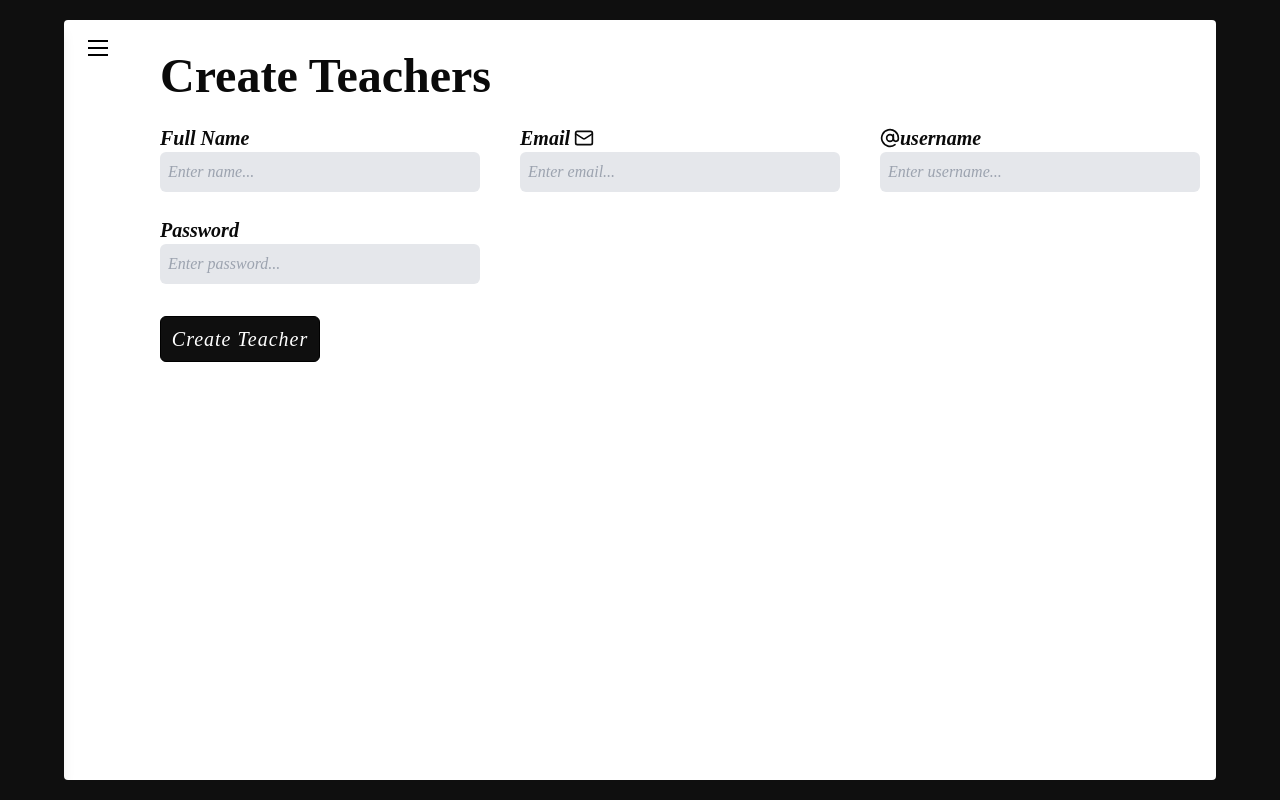
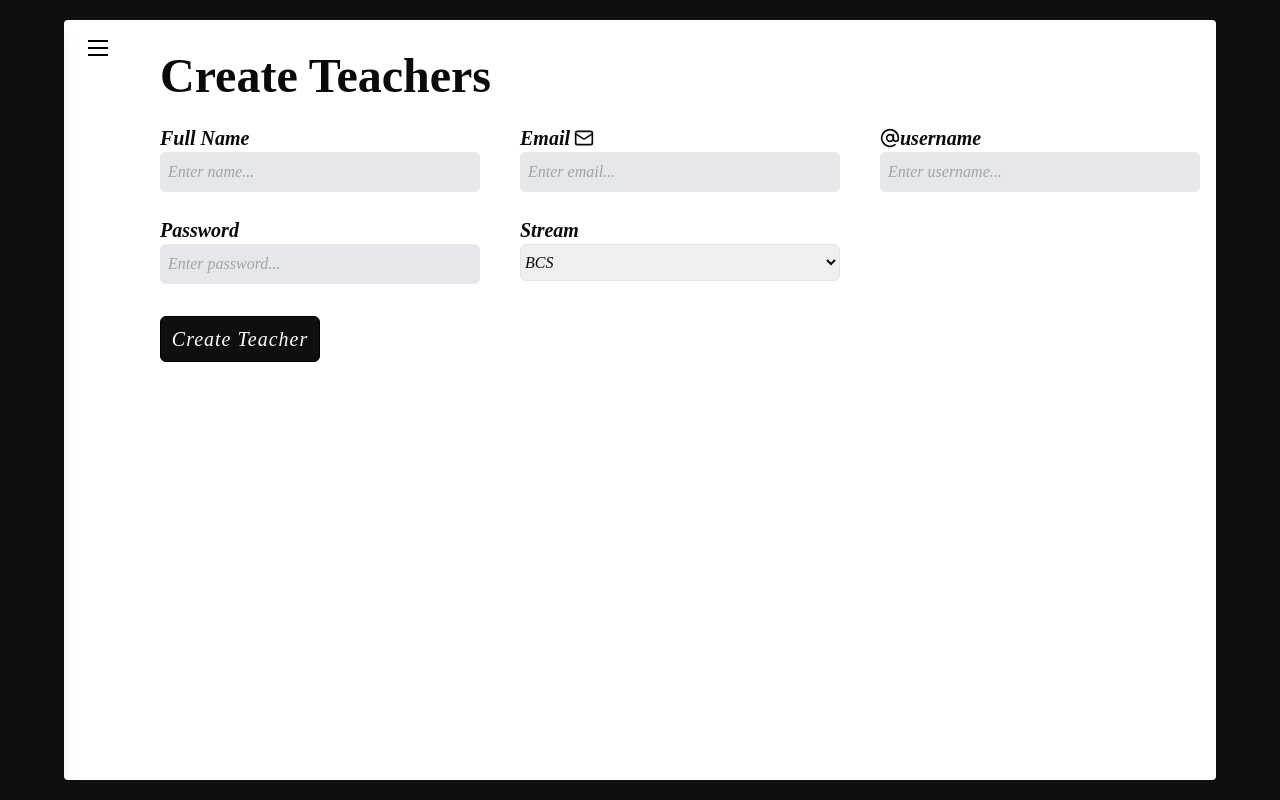
Before and after one commit to psapkale/intercord, a React (Vite) app in the folder frontend/: page /dashboard/create-teacher in a window 1280 px wide. Built offline with nearby package versions, Linux system fonts and the light colour scheme; no server answers; a web font is replaced by a local one.

Commit message:
chore: Stream field added in create-Teacher Page

```diff
--- a/frontend/src/pages/TeachersTable.tsx
+++ b/frontend/src/pages/TeachersTable.tsx
@@ -9,19 +9,24 @@ type TeacherType = {
   name: string;
   email: string;
   password: string;
-  // stream: string;
+  stream: string;
+};
+
+//! default teacher field values
+const defaultTeacherValues: TeacherType = {
+  name: "",
+  email: "",
+  password: "",
+  stream: "bcs",
+  username: "",
 };
 
 const TeachersTable = () => {
-  const [teacherDetails, setTeacherDetails] = useState<TeacherType>({
-    name: "",
-    email: "",
-    password: "",
-    // stream: "bcs",
-    username: "",
-  });
+  const [teacherDetails, setTeacherDetails] =
+    useState<TeacherType>(defaultTeacherValues);
   const { user } = useUserDetails();
 
+  //! Handling teacher creation
   const handleCreateTeacher = async () => {
     if (
       !teacherDetails.email ||
@@ -70,13 +75,7 @@ const TeachersTable = () => {
       );
 
       toast.success(res?.data?.message);
-      setTeacherDetails({
-        name: "",
-        email: "",
-        password: "",
-        // stream: "bcs",
-        username: "",
-      });
+      setTeacherDetails(defaultTeacherValues);
     } catch (err) {
       console.log("error in Create Teacher", err);
     }
@@ -170,7 +169,7 @@ const TeachersTable = () => {
           />
         </div>
         {/* Drop Down */}
-        {/* <div className="flex flex-col">
+        <div className="flex flex-col">
           <label htmlFor="stream" className="font-semibold text-xl font-bona">
             Stream
           </label>
@@ -178,7 +177,10 @@ const TeachersTable = () => {
             id="stream"
             className="italic py-2 outline-none border rounded-md w-[90%] lg:w-[20rem]"
             onChange={(e) => {
-              console.log(e.target.value);
+              setTeacherDetails({
+                ...teacherDetails,
+                stream: e.target.value.toLowerCase(),
+              });
             }}
             value={teacherDetails?.stream}
           >
@@ -192,7 +194,7 @@ const TeachersTable = () => {
               BCOM
             </option>
           </select>
-        </div> */}
+        </div>
       </div>
       <button
         className="w-[10rem] mt-8 rounded-md tracking-wider text-xl font-medium border border-black hover:bg-white hover:text-black transition-all duration-300 font-bona py-2 bg-[#0F0F0F] text-white flex justify-center items-center gap-2 italic"
```
Also changed, not shown: frontend/src/pages/SignUp.tsx (+6 -1 lines), 1 other file (tests, documents, lock files or other folders).
